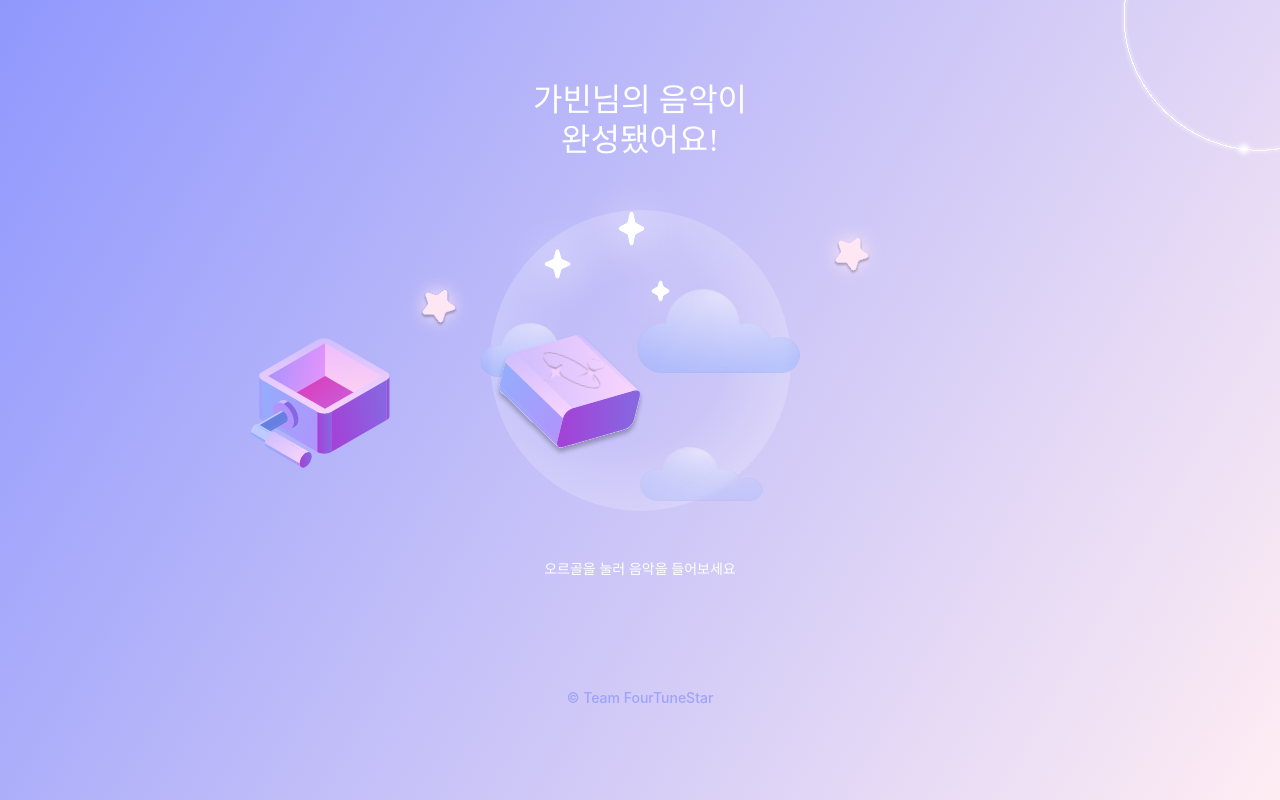
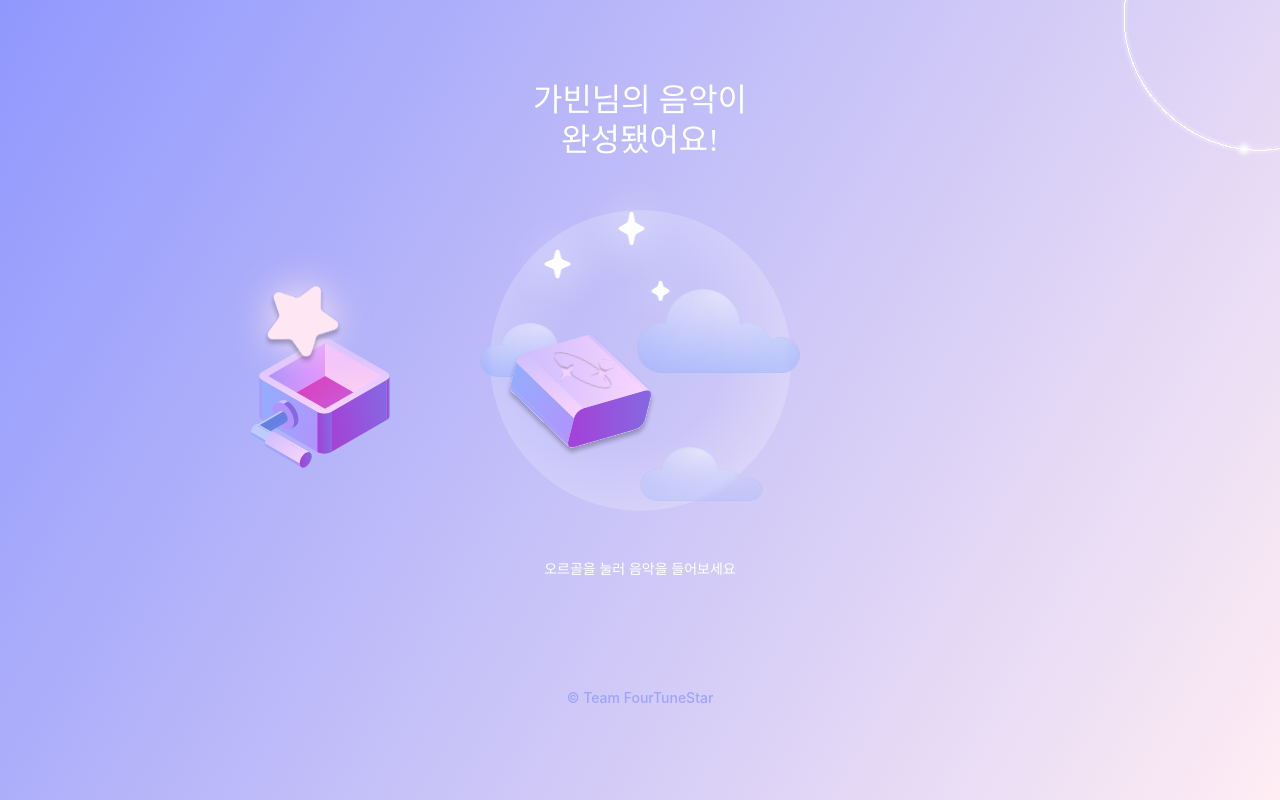
Before and after one commit to billy0904/ihearyourstars-FE, a React (Create React App) app in the folder ihearyourstars/: page /music in a window 1280 px wide. Built offline with nearby package versions, Linux system fonts and the light colour scheme; a web font is replaced by a local one.

Commit message:
💄 music.js 별 동동 및 드롭 애니메이션 수정

```diff
--- a/ihearyourstars/src/Router/Music.js
+++ b/ihearyourstars/src/Router/Music.js
@@ -1,4 +1,4 @@
-import styled, { keyframes } from "styled-components";
+import styled, { css, keyframes } from "styled-components";
 import { ReactComponent as Orbit } from "../img/MusicBox/orbit.svg";
 import { ReactComponent as Circle } from "../img/common/circle_bg.svg";
 import { ReactComponent as Cloud } from "../img/MusicBox/cloud.svg";
@@ -50,7 +50,7 @@ const CloudBg = styled(Cloud)`
   pointer-events: none;
 `;
 
-const scaleUp = keyframes`
+const scaleUpAnimation = keyframes`
   0% { transform: scale(1); }
   100% { transform: scale(1.7); }
 `;
@@ -59,8 +59,8 @@ const StyledMusicboxTop = styled(MusicboxTop)`
   z-index: 6;
   position: absolute;
   top: 45%;
-  left: 37%;
-  animation: ${({ isScaled }) => (isScaled ? scaleUp : "none")} 0.85s
+  left: 38%;
+  animation: ${({ isScaled }) => (isScaled ? scaleUpAnimation : "none")} 0.85s
     ease-in-out forwards;
 `;
 
@@ -69,49 +69,40 @@ const StyledMusicboxBottom = styled(MusicboxBottom)`
   position: absolute;
   top: 50%;
   left: 17%;
-  animation: ${({ isScaled }) => (isScaled ? scaleUp : "none")} 0.85s
+  animation: ${({ isScaled }) => (isScaled ? scaleUpAnimation : "none")} 0.85s
     ease-in-out forwards;
 `;
 
-const starDrop1 = keyframes`
-  0% { transform: translate(0, 0) scale(1) rotate(0deg); }
-  33% { transform: translate(-1.6px, 25px) scale(0.95) rotate(120deg); }
-  66% { transform: translate(-3.2px, 50px) scale(0.9) rotate(240deg); }
-  100% { transform: translate(-5px, 80px) scale(0.85) rotate(360deg); }
+const floatAnimation = keyframes`
+    0% { transform: translateY(0); }
+    50% { transform: translateY(-7%); }
+    100% { transform: translateY(0); }
 `;
 
-const starDrop2 = keyframes`
+const DropAnimation = keyframes`
   0% { transform: translate(0, 0) scale(1) rotate(0deg); }
-  33% { transform: translate(-40px, 30px) scale(0.95) rotate(240deg); }
-  66% { transform: translate(-80px, 75px) scale(0.9) rotate(480deg); }
-  100% { transform: translate(-95px, 110px) scale(0.85) rotate(720deg); }
+  33% { transform: translate(3px, 16px) scale(0.85) rotate(240deg); }
+  66% { transform: translate(6px, 40px) scale(0.7) rotate(480deg); }
+  100% { transform: translate(9px, 65px) scale(0.55) rotate(720deg); }
 `;
 
 const StyledStar = styled(Star)`
   z-index: 5;
   position: absolute;
-  width: 70px;
-`;
-
-const StyledStar1 = styled(StyledStar)`
-  top: 20%;
-  left: 30%;
-  transform-origin: center;
-  animation: ${({ isClicked }) => (isClicked ? starDrop1 : "none")} 0.4s
-    ease-in-out forwards;
-`;
-
-const StyledStar2 = styled(StyledStar)`
-  top: 5%;
-  left: 65%;
-  transform-origin: center;
-  animation: ${({ isClicked }) => (isClicked ? starDrop2 : "none")} 0.4s
-    ease-in-out forwards;
+  left: 15%;
+  top: 25%;
+  animation: ${({ isClicked }) =>
+    isClicked
+      ? css`
+          ${DropAnimation} 0.4s ease-in-out forwards
+        `
+      : css`
+          ${floatAnimation} 3s infinite ease-in-out
+        `};
 `;
 
 const fadeInOut = keyframes`
   0% { opacity: 0; }
-  10% { opacity: 0; }
   100% { opacity: 0.9; }
 `;
 
@@ -143,7 +134,7 @@ function Music() {
 
     setTimeout(() => {
       setIsScaled(!isScaled);
-    }, 400);
+    }, 350);
 
     setTimeout(() => {
       nav("/music/play");
@@ -161,8 +152,7 @@ function Music() {
           <CloudBg />
           <StyledMusicboxTop isScaled={isScaled} />
           <StyledMusicboxBottom isScaled={isScaled} />
-          <StyledStar1 isClicked={isClicked} isScaled={isScaled} />
-          <StyledStar2 isClicked={isClicked} isScaled={isScaled} />
+          <StyledStar isClicked={isClicked} isScaled={isScaled} />
         </MusicBoxBg>
 
         <span>오르골을 눌러 음악을 들어보세요</span>
```
